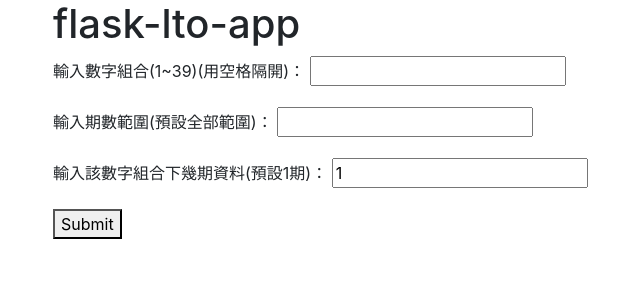
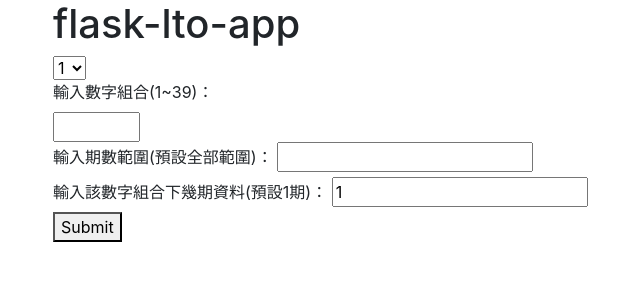
Before and after one commit to Xuan-7190/webcrawler_test, a Flask app: page / in a window 1280 px wide. Shown: the top 300 px of the page, without its empty margins (32-672 px from the left). Run offline with Flask 2, Linux system fonts and the light colour scheme; some libraries are stand-ins or nearby versions.

Commit message:
update input logic

```diff
--- a/app.py
+++ b/app.py
@@ -40,22 +40,28 @@
 
 @app.route('/submit', methods=['POST'])
 def post_submit():
+    # 取得使用者選擇幾種數字組合
+    combinations_list = request.form.get('combinations_list')
     # 取得輸入的數字組合
-    number = request.form.get('number')
+    number_str = ''
+    for i in range(int(combinations_list)):
+        number_str += request.form.get('number'+str(i+1)) + ' '
+        # number = request.form.get('number')
     # 取得輸入的期數範圍
     period = request.form.get('period')
     # 取得輸入的下幾期
     next = request.form.get('next')
     # 串接url
     if (not period):
-        search_url = url+'search_numbers='+number+'&next='+next
+        search_url = url+'search_numbers='+number_str+'&next='+next
     elif period:
-        search_url = url+'search_numbers='+number+'&period='+period+'&next='+next
+        search_url = url+'search_numbers='+number_str+'&period='+period+'&next='+next
     # 呼叫api
     response = requests.get(search_url)
     # 將結果轉成dic
     response_dic = response.json()
     return render_template('result.html', data=response_dic)
+
 
 @app.route('/get_save_data_top30')
 def get_save_data_top30_api():
--- /dev/null
+++ b/static/script.js
@@ -0,0 +1,12 @@
+$('#combinations_list').change(function () {
+    // 取得select option的長度
+    var length = $('#combinations_list').val();
+    // 取得要加入到的div
+    var container = $('#input_number');
+    // 每次先清空div
+    container.empty();
+    // 依照選擇的option增加input text數量
+    for(var i=1; i<=length; i++) {
+        container.append('<input type="number" name="number' + i + '" value="" min="1" max="39" required />');
+    }
+})
--- a/templates/base.html
+++ b/templates/base.html
@@ -3,7 +3,7 @@
     <!-- Required meta tags -->
     <!-- Bootstrap CSS -->
     <meta charset="utf-8">
-    <link crossorigin="anonymous" href="https://stackpath.bootstrapcdn.com/bootstrap/4.4.1/css/bootstrap.min.css" integrity="sha384-Vkoo8x4CGsO3+Hhxv8T/Q5PaXtkKtu6ug5TOeNV6gBiFeWPGFN9MuhOf23Q9Ifjh" rel="stylesheet"></link>
+    <link crossorigin="anonymous" href="https://stackpath.bootstrapcdn.com/bootstrap/4.4.1/css/bootstrap.min.css" integrity="sha384-Vkoo8x4CGsO3+Hhxv8T/Q5PaXtkKtu6ug5TOeNV6gBiFeWPGFN9MuhOf23Q9Ifjh" rel="stylesheet" />
     <link rel="stylesheet" href="/static/style.css" />
     <title>flask-lto-app</title>
 </head>
@@ -17,5 +17,6 @@
     <script crossorigin="anonymous" integrity="sha384-J6qa4849blE2+poT4WnyKhv5vZF5SrPo0iEjwBvKU7imGFAV0wwj1yYfoRSJoZ+n" src="https://code.jquery.com/jquery-3.4.1.slim.min.js"></script>
     <script crossorigin="anonymous" integrity="sha384-Q6E9RHvbIyZFJoft+2mJbHaEWldlvI9IOYy5n3zV9zzTtmI3UksdQRVvoxMfooAo" src="https://cdn.jsdelivr.net/npm/popper.js@1.16.0/dist/umd/popper.min.js"></script>
     <script crossorigin="anonymous" integrity="sha384-wfSDF2E50Y2D1uUdj0O3uMBJnjuUD4Ih7YwaYd1iqfktj0Uod8GCExl3Og8ifwB6" src="https://stackpath.bootstrapcdn.com/bootstrap/4.4.1/js/bootstrap.min.js"></script>
+    <script type="text/javascript" src="/static/script.js"></script>
 </body>
 </html>
--- a/templates/index.html
+++ b/templates/index.html
@@ -4,18 +4,29 @@
 
     <h1>flask-lto-app</h1>
     <form class="" action="/submit" method="post">
-        <p>
-            <label for="">輸入數字組合(1~39)(用空格隔開)：</label>
-            <input type="text" name="number" value="" required />
-        </p>
-        <p>
+        <div>
+            <select id="combinations_list" name="combinations_list">
+                <option value="1" selected="selected">1</option>
+                {% for i in range(2,6) %}
+                <option value="{{ i }}">{{ i }}</option>
+                {% endfor %}
+            </select>
+        </div>
+        <div>
+            <label for="">輸入數字組合(1~39)：</label>
+            <!-- <input type="text" name="number" value="" required /> -->
+            <div id="input_number">
+                <input type="number" name="number1" value="" min="1" max="39" required />
+            </div>
+        </div>
+        <div>
             <label for="">輸入期數範圍(預設全部範圍)：</label>
             <input type="number" name="period" value="" />
-        </p>
-        <p>
+        </div>
+        <div>
             <label for="">輸入該數字組合下幾期資料(預設1期)：</label>
             <input type="number" name="next" value="1" />
-        </p>
+        </div>
         <button type="submit">Submit</button>
     </form>
 
```
